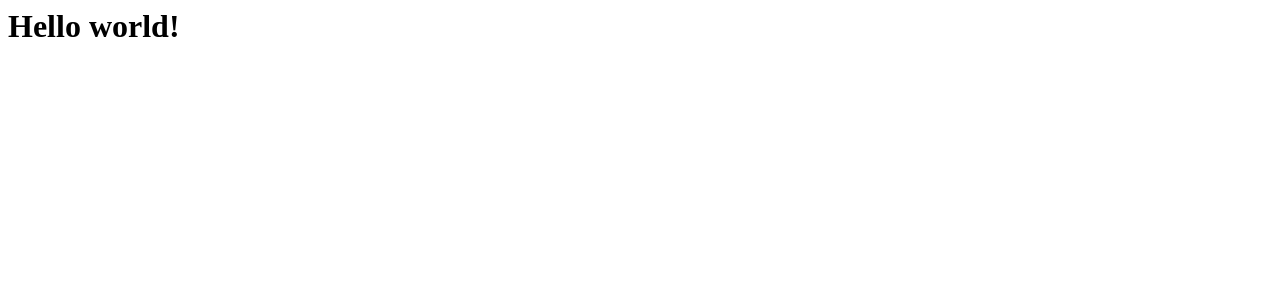
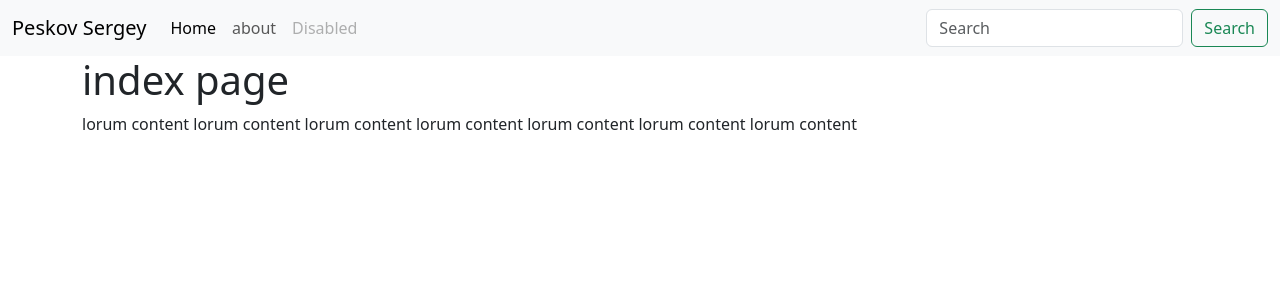
Before and after one commit to devpeskov/flask-blog, a Flask app: page / in a window 1280 px wide. Shown: the top 300 px of the page. Run offline with Flask 2, Linux system fonts and the light colour scheme.

Commit message:
Reorganize templates

```diff
--- /dev/null
+++ b/templates/base.html
@@ -0,0 +1,51 @@
+<!DOCTYPE html>
+<html lang="en">
+<head>
+  <meta charset="UTF-8">
+  <title>{% block title %}{% endblock %} | Flask app</title>
+  <link href="https://cdn.jsdelivr.net/npm/bootstrap@5.3.0-alpha1/dist/css/bootstrap.min.css" rel="stylesheet" integrity="sha384-GLhlTQ8iRABdZLl6O3oVMWSktQOp6b7In1Zl3/Jr59b6EGGoI1aFkw7cmDA6j6gD" crossorigin="anonymous">
+</head>
+<body>
+  <nav class="navbar navbar-expand-lg bg-body-tertiary">
+    <div class="container-fluid">
+      <a class="navbar-brand" href="/">Peskov Sergey</a>
+      <button class="navbar-toggler" type="button" data-bs-toggle="collapse" data-bs-target="#navbarSupportedContent" aria-controls="navbarSupportedContent" aria-expanded="false" aria-label="Toggle navigation">
+        <span class="navbar-toggler-icon"></span>
+      </button>
+      <div class="collapse navbar-collapse" id="navbarSupportedContent">
+        <ul class="navbar-nav me-auto mb-2 mb-lg-0">
+          <li class="nav-item">
+            <a class="nav-link active" aria-current="page" href="/">Home</a>
+          </li>
+          <li class="nav-item">
+            <a class="nav-link" href="/about">about</a>
+          </li>
+          <li class="nav-item">
+            <a class="nav-link disabled">Disabled</a>
+          </li>
+        </ul>
+        <form class="d-flex" role="search">
+          <input class="form-control me-2" type="search" placeholder="Search" aria-label="Search">
+          <button class="btn btn-outline-success" type="submit">Search</button>
+        </form>
+      </div>
+    </div>
+  </nav>
+
+  <div class="container">
+    <div class="row">
+      <h1>
+        {% block content_title %}
+
+        {% endblock %}
+      </h1>
+
+      {% block content %}
+
+      {% endblock %}
+
+    </div>
+  </div>
+
+</body>
+</html>
--- a/templates/index.html
+++ b/templates/index.html
@@ -1,10 +1,13 @@
-<!DOCTYPE html>
-<html lang="en">
-<head>
-  <meta charset="UTF-8">
-  <title></title>
-</head>
-<body>
-  <h2>Hello template</h2>
-</body>
-</html>
+{% extends 'base.html' %}
+
+{% block title %}
+  index page
+{% endblock %}
+
+{% block content_title %}
+  index page
+{% endblock %}
+
+{% block content %}
+  <p>lorum content lorum content lorum content lorum content lorum content lorum content lorum content</p>
+{% endblock %}
--- a/view.py
+++ b/view.py
@@ -6,10 +6,10 @@ from app import app
 @app.route("/")
 @app.route("/blog")
 def index():
-    return "<h1>Hello world!</h1>"
+    return render_template("index.html")
 
 
 @app.route("/about")
 def about():
-    name = "Garrison Bergeron"
+    name = "Peskov Sergey"
     return render_template("about.html", name=name)
```
Also changed, not shown: templates/about.html (+14 -11 lines).
